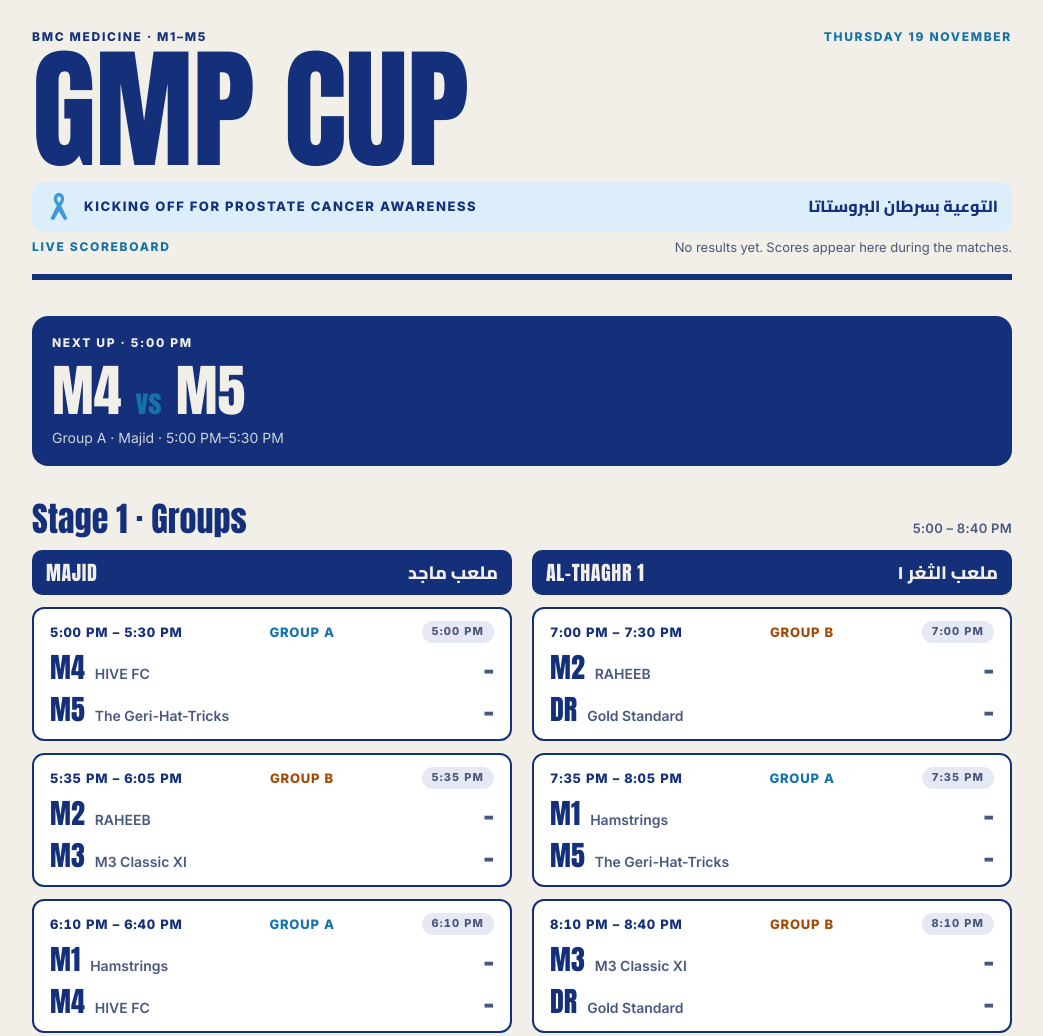
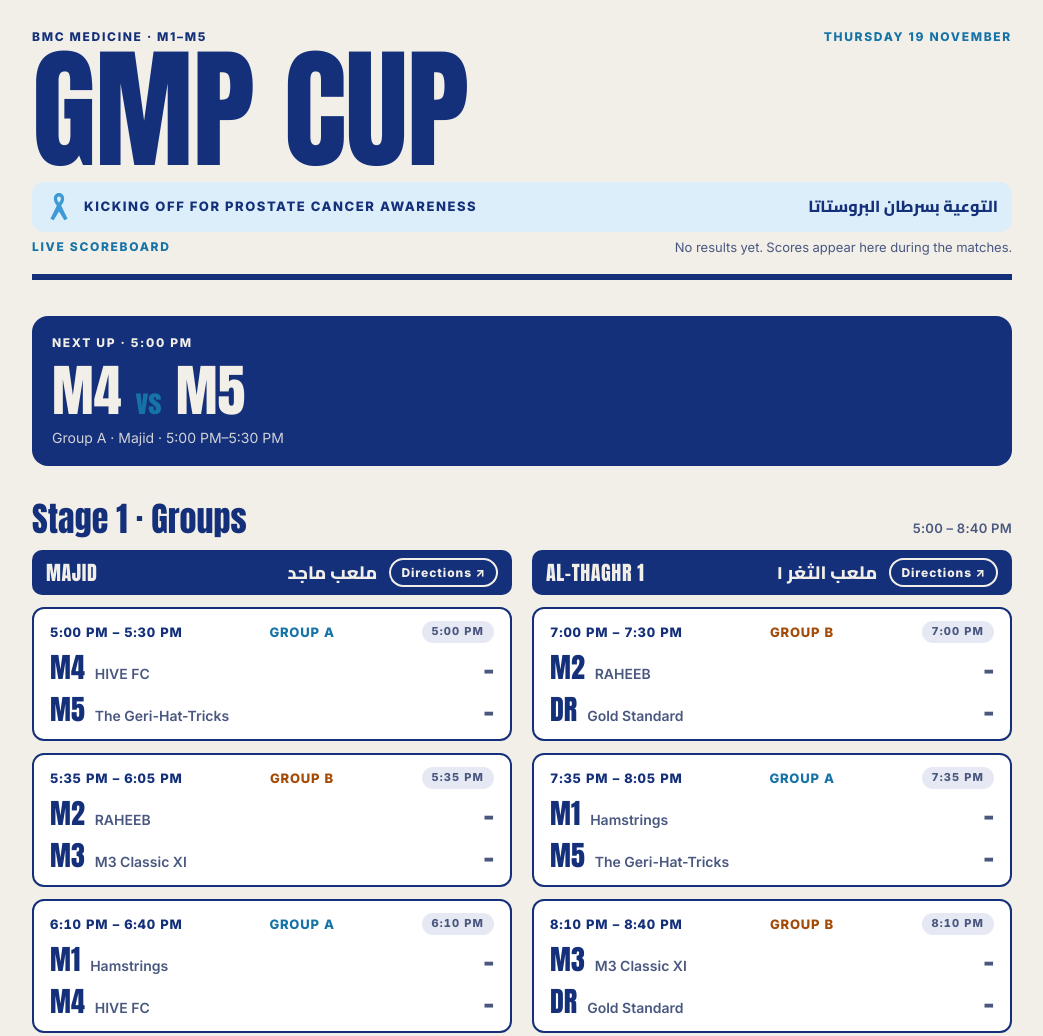
Before and after one commit to saadf5807-lang/gmp-cup, a plain HTML site: page index.html in a window 1280 px wide. Shown: the top 1036 px of the page, without its empty margins (118-1161 px from the left). Drawn offline with Linux system fonts and the light colour scheme.

Commit message:
Add Google Maps directions to each venue
Co-Authored-By: Claude Opus 5.5 <noreply@anthropic.com>
Claude-Session: https://claude.ai/code/session_01VjFEVaFccwwQZGxZaGKarr

```diff
--- a/app.js
+++ b/app.js
@@ -58,7 +58,7 @@
     var pensLine = (m.stage === 'ko' && m.status === 'ft' && m.hs === m.as && (m.hp || m.ap)) ? '<div class="pens">Penalties ' + esc(m.hp || 0) + '–' + esc(m.ap || 0) + '</div>' : '';
     return '<article class="match' + (m.status === 'live' ? ' live' : '') + '"><div class="mhead"><span>' + esc(t12(m.start)) + ' – ' + esc(t12(m.end)) + '</span>' + tag + pill(m) + '</div>' + sideHtml(m, 'h') + sideHtml(m, 'a') + pensLine + '</article>';
   }
-  function venueHtml(key) { var v = S.venues[key]; return '<div class="venue"><b>' + esc(v.en).toUpperCase() + '</b><span dir="rtl" lang="ar">' + esc(v.ar) + '</span></div>'; }
+  function venueHtml(key) { var v = S.venues[key]; var link = v.map ? '<a href="' + esc(v.map) + '" target="_blank" rel="noopener" aria-label="Directions to ' + esc(v.en) + '">Directions ↗</a>' : ''; return '<div class="venue"><b>' + esc(v.en).toUpperCase() + '</b><span class="vr"><span dir="rtl" lang="ar">' + esc(v.ar) + '</span>' + link + '</span></div>'; }
 
   function nowHtml() {
     var champ = winner(byId('final'));
--- a/data.json
+++ b/data.json
@@ -42,15 +42,18 @@
   "venues": {
     "majid": {
       "en": "Majid",
-      "ar": "ملعب ماجد"
+      "ar": "ملعب ماجد",
+      "map": "https://maps.app.goo.gl/TanRSpV68LdpYneA8"
     },
     "thaghr": {
       "en": "Al-Thaghr 1",
-      "ar": "ملعب الثغر ١"
+      "ar": "ملعب الثغر ١",
+      "map": "https://maps.app.goo.gl/5iEH5VfjsadzoiLK9"
     },
     "barca": {
       "en": "Barcelona 3",
-      "ar": "ملعب برشلونة ٣"
+      "ar": "ملعب برشلونة ٣",
+      "map": "https://maps.app.goo.gl/e4PD7ySJsVqisYBE8"
     }
   },
   "matches": [
--- a/style.css
+++ b/style.css
@@ -101,3 +101,6 @@ footer{font-size:13px;color:var(--muted);border-top:3px solid var(--ink);padding
 .aware svg{flex:none}
 .health{background:var(--aware-bg);border-radius:12px;padding:14px 16px;display:flex;gap:12px;align-items:center;font-weight:700}
 .health svg{flex:none}
+.venue .vr{display:flex;align-items:center;gap:12px;flex-wrap:wrap}
+.venue a{font-family:var(--body);font-size:12px;font-weight:800;letter-spacing:.08em;color:var(--on-ink);border:2px solid currentColor;border-radius:999px;padding:4px 10px;text-decoration:none;white-space:nowrap}
+.venue a:hover{background:var(--on-ink);color:var(--ink)}
```
